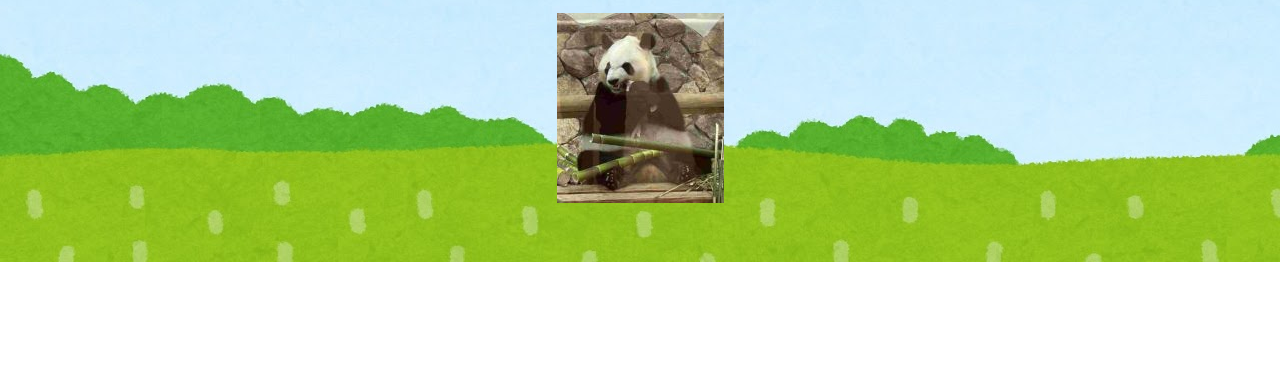
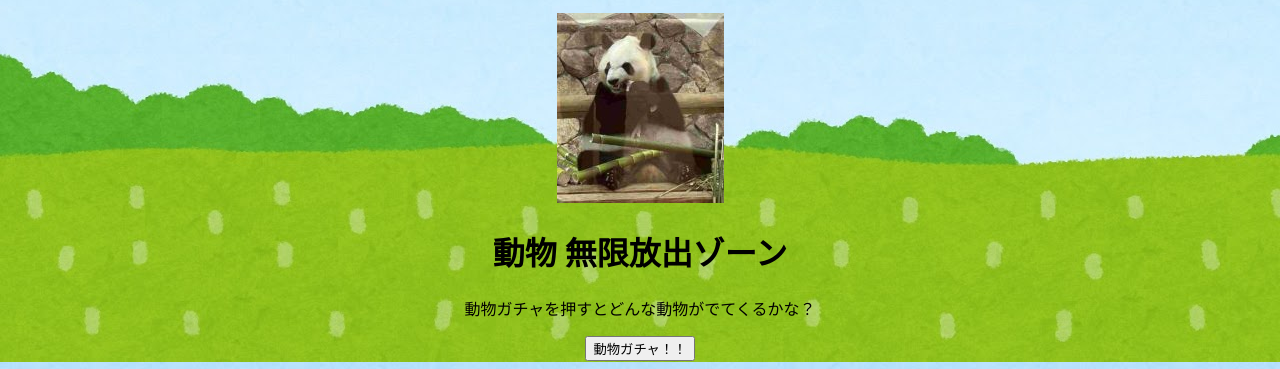
Before and after one commit to Yohey3338/Yohey3338.fnd44, a plain HTML site: page index.html in a window 1280 px wide. Shown: the part 538-907 px from the top of the page. Before the commit the page ends 800 px from the top, so only its background shows below. Drawn offline with Linux system fonts and the light colour scheme.

Commit message:
Update index.html

```diff
--- a/index.html
+++ b/index.html
@@ -40,6 +40,13 @@
  <p style="text-align:center">みんな大好き！</p>
  <p style="text-align:center"><img id="pandaImg" src="stPanda.jpg"></p>
 
+ <h1 style="text-align:center">動物 無限放出ゾーン</h1>
+ <p style="text-align:center">動物ガチャを押すとどんな動物がでてくるかな？</p>
+<div class="box05" id="makeImg" style="text-align:center">
+  <button class="release-button" id="release02">動物ガチャ！！</button>
+</div>
+<div style="text-align:center" class="box06" id="sea02">
+</div>
  <script type="text/javascript" src="gators.js"></script>
 </body>
 
```
